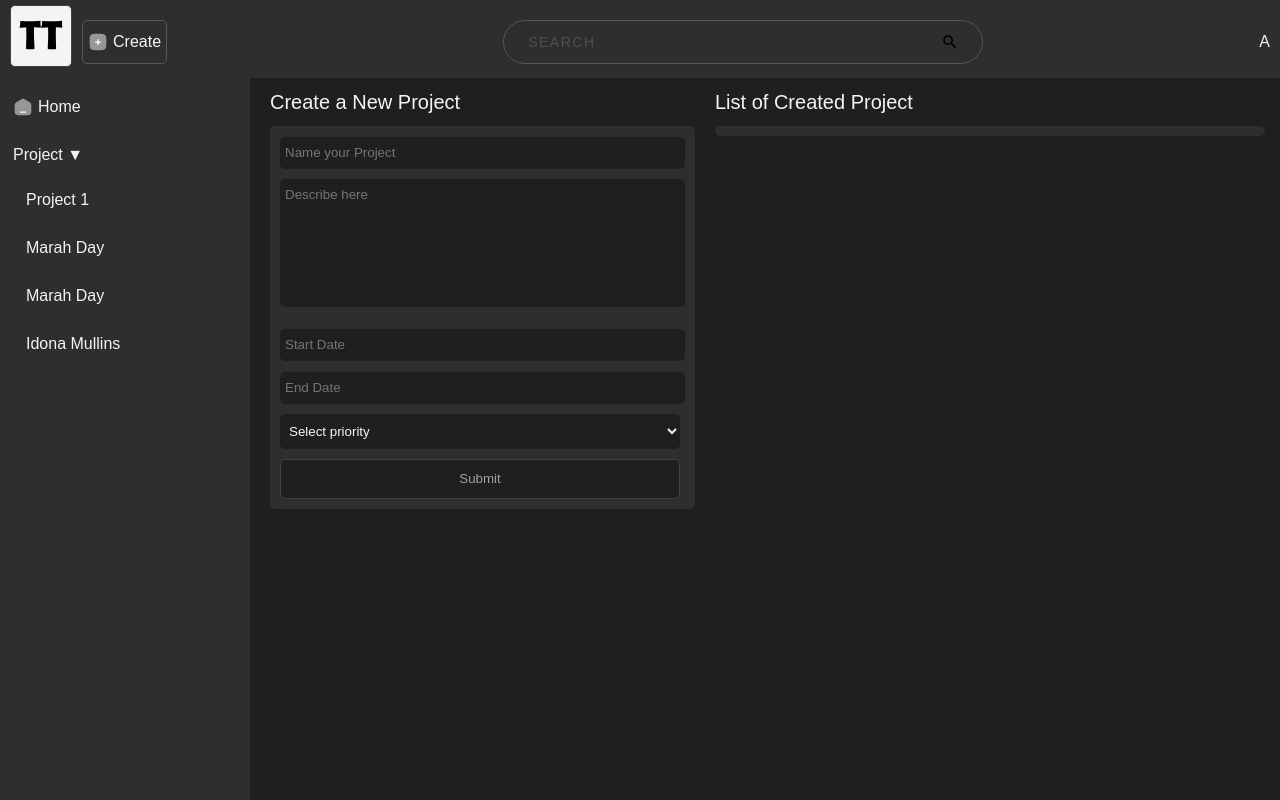
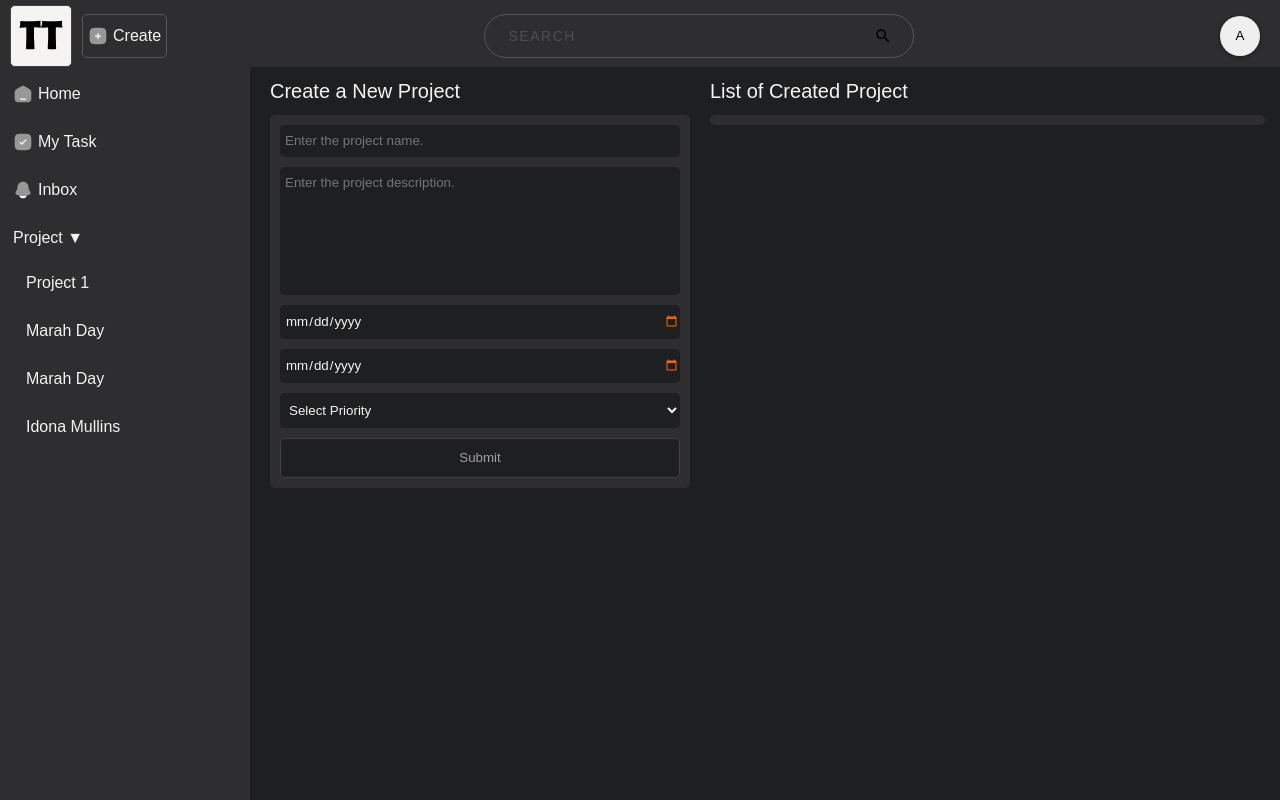
Before and after one commit to pembattech/team-track-v2, a Django app: page /create-project in a window 1280 px wide. Run offline with Django 4.2, Linux system fonts and the light colour scheme; a user stored in the database is signed in; data comes from the database, SQL or seed files in the repository; both versions use the stored data as it was after the commit.

Commit message:
Fix the create project func and minor bug fix

```diff
--- /dev/null
+++ b/base/form.py
@@ -0,0 +1,16 @@
+from django import forms
+from .models import Projects
+
+
+class CreateProjectForm(forms.ModelForm):
+    class Meta:
+        model = Projects
+        fields = ["project_name", "description", "start_date", "end_date", "priority"]
+
+        widgets = {
+            "project_name": forms.TextInput(attrs={"placeholder": "Enter the project name.", "id": "projectname", "class": "input-style"}),
+            "description": forms.Textarea(attrs={"maxlength": "255", "rows": "4", "placeholder": "Enter the project description.", "id": "projectdesc", "class": "input-style"}),
+            "start_date": forms.DateInput(attrs={"type": "date", "id": "createprojectStartDate", "class": "input-style"}),
+            "end_date": forms.DateInput(attrs={"type": "date", "id": "createprojectEndDate", "class": "input-style"}),
+             "priority": forms.Select(attrs={"id": "createpriority", "class": "input-style"})
+        }
--- a/base/templates/base.html
+++ b/base/templates/base.html
@@ -1,4 +1,3 @@
-<!DOCTYPE html>
 <html lang="en">
 
 <head>
@@ -140,8 +139,18 @@
 
     <div class="navbar-right">
         {% if user.is_authenticated %}
-        <p>{% get_initials_of_fullname request.user.username %}</p>
+        <button class="profpic" id="popup-btn" style="color: black;">{% get_initials_of_fullname request.user.username %}</button>
         {% endif %}
+    </div>
+
+    <!-- The popup menu -->
+    <div class="popup-menu popup-style" id="myPopup">
+        <a href="#">
+            <p>Profile</p>
+        </a>
+        <a href="{% url 'logout' %}" class="indicate-danger">
+            <p>Logout</p>
+        </a>
     </div>
 
 
@@ -154,20 +163,18 @@
                     Home
                 </a>
             </li>
-            {% comment %}
-            <!-- <li class="related-btn-img">
-                <a href="{% url 'mytasks' %}" class="full-width">
+            <li class="related-btn-img">
+                <a href="#" class="full-width">
                     <img src="{% static 'image/check-square.svg' %}">
                     My Task
                 </a>
             </li>
             <li class="related-btn-img">
-                <a href="{% url 'inbox' %}" class="full-width">
+                <a href="#" class="full-width">
                     <img src="{% static 'image/bell.svg' %}" alt="">
                     Inbox
                 </a>
-            </li> -->
-            {% endcomment %}
+            </li>
             <li>
                 <div class="collapsible-project">Project ▼</div>
                 <div class="collapsible-content">
@@ -194,10 +201,29 @@
     <div class="container">
         {% block content %}
         {% endblock %}
-
     </div>
 
-    <script src="{% static 'js/main.js'}"></script>
+    <script src="{% static 'js/main.js' %}"></script>
+    <script>
+        // Event listener to show/hide the popup menu when the button is clicked
+        document.getElementById("popup-btn").addEventListener("click", function () {
+            var popup = document.getElementById("myPopup");
+            if (popup.style.display === "block") {
+                hidePopup();
+            } else {
+                showPopup();
+            }
+        });
+
+        // Event listener to hide the popup menu when clicking outside of it
+        window.addEventListener("click", function (event) {
+            var popup = document.getElementById("myPopup");
+            if (event.target !== popup && event.target !== document.getElementById("popup-btn")) {
+                hidePopup();
+            }
+        });
+
+    </script>
 </body>
 
 </html>
--- a/base/templates/create_project.html
+++ b/base/templates/create_project.html
@@ -14,10 +14,10 @@
                 </div>
             </div>
             <div class="project_create_form">
-                <form id="projectForm">
+                <form id="projectForm" action="" method="post">
+                    {% csrf_token %}
                     <div class="form-group">
-                        <input type="text" class="input-style" name="project_name" id="projectname"
-                            placeholder="Name your Project">
+                        {{form.project_name}}
                         <br>
                         <span class="error-message" id="nameError"></span>
                     </div>
@@ -25,8 +25,7 @@
                     <div class="div-space-top"></div>
                     <div class="form-group">
                         <div class="textarea-style textarea-wrapper">
-                            <textarea name="description" maxlength="255" id="projectdesc" rows="4"
-                                placeholder="Describe here"></textarea>
+                            {{form.description}}
                             <span id="charCount">0 / 255 characters used</span>
                         </div>
                         <span class="error-message" id="descError"></span>
@@ -34,30 +33,21 @@
 
                     <div class="div-space-top"></div>
                     <div class="form-group">
-                        <input class="input-style" type="text" id="createprojectStartDate" name="start_date"
-                            onfocus="this.type='date'" onblur="if(!this.value) { this.type='text'; }"
-                            placeholder="Start Date">
+                        {{form.start_date}}
                         <br>
                         <span class="error-message" id="startDateError"></span>
                     </div>
 
                     <div class="div-space-top"></div>
                     <div class="form-group">
-                        <input class="input-style" type="text" id="createprojectEndDate" name="end_date"
-                            onfocus="(this.type='date')" onblur="if(!this.value)this.type='text';"
-                            placeholder="End Date">
+                        {{form.end_date}}
                         <br>
                         <span class="error-message" id="endDateError"></span>
                     </div>
 
                     <div class="div-space-top"></div>
                     <div class="form-group">
-                        <select class="input-style" name="priority" id="createpriority">
-                            <option value="0" selected hidden>Select priority</option>
-                            <option value="low">Low</option>
-                            <option value="medium">Medium</option>
-                            <option value="high">High</option>
-                        </select>
+                        {{form.priority}}
                         <br>
                         <span class="error-message" id="priorityError"></span>
                     </div>
@@ -66,7 +56,6 @@
                     <div class="form-group">
                         <input type="submit" class="button-style" value="Submit">
                     </div>
-
                 </form>
             </div>
         </div>
--- a/base/views.py
+++ b/base/views.py
@@ -2,14 +2,19 @@ from django.shortcuts import render, redirect
 from django.http import HttpResponse
 from django.contrib.auth import authenticate, login, logout
 from django.contrib.auth.forms import UserCreationForm
+from django.contrib.auth.decorators import login_required
 
-from .models import Projects
+from .models import Projects, ProjectUsers, Tasks
 from .utils import *
+from .form import CreateProjectForm
+
 
 # Create your views here.
+@login_required
 def index(request):
     content = {"greeting": greeting, "today_date": today_date}
     return render(request, "home.html", content)
+
 
 def login_user(request):
     print(request)
@@ -46,35 +51,72 @@ def logout_user(request):
     else:
         return HttpResponse("No user is currently logged in.")
 
+
 def register_user(request):
     if request.method == "POST":
         form = UserCreationForm(request.POST)
         print(form)
         if form.is_valid():
-            username = form.cleaned_data['username']
-            password = form.cleaned_data['password']
+            username = form.cleaned_data["username"]
+            password = form.cleaned_data["password"]
             form.save()
 
-            return redirect('login')
+            return redirect("login")
 
     else:
         form = UserCreationForm()
 
     return render(request, "registration/register.html", {"form": form})
 
+
 def project_view(request, project_id):
     project_queryset = Projects.objects.filter(project_id=project_id)[0]
+    task_instances = Tasks.objects.filter(project_id=project_id)
+    memberlist_instances = ProjectUsers.objects.filter(project_id=project_id)
+
+    for member in memberlist_instances:
+        user = member.user_id.username
+        is_owner = member.is_project_owner
+        print(user)
+        print(is_owner)
 
     # Retrieve and print all fields
     fields = project_queryset._meta.fields
 
     for field in fields:
-            print(f"{field.name}: {getattr(project_queryset, field.name)}")
+        print(f"{field.name}: {getattr(project_queryset, field.name)}")
 
-    content = {"project_queryset": project_queryset, "project_title": capitalized_string(project_queryset.project_name)}
+    context = {
+        "project_id": project_id,
+        "project_queryset": project_queryset,
+        "project_title": capitalized_string(project_queryset.project_name),
+        "task_instances": task_instances,
+        "memberlist_instances": memberlist_instances,
+    }
 
-    return render(request, "project.html", content)
+    return render(request, "project.html", context)
 
+
+@login_required
 def create_project(request):
+    if request.method == "POST":
+        form = CreateProjectForm(request.POST)
+        if form.is_valid():
+            project = form.save(
+                commit=False
+            )  # Prevent saving the form before modifying it
+            project.save()  # Save the project first to get the project ID
 
-    return render(request, "create_project.html")
+            # Now, create the relationship between the project and the current user
+            project_user = ProjectUsers.objects.create(
+                user_id=request.user,
+                project_id=project,
+                is_project_owner=True,
+                user_role="Project Owner",
+            )
+
+            return redirect("home")
+    else:
+        form = CreateProjectForm()
+
+    return render(request, "create_project.html", {"form": form})
--- a/static/js/main.js
+++ b/static/js/main.js
@@ -168,22 +168,6 @@ function hidePopup() {
     popup.style.display = "none";
 }
 
-// Function for logout action
-function logout() {
-    // Add your logout code here
-    // For example, redirecting the user to the logout page
-    window.location.href = "logout.php";
-    hidePopup();
-}
-
-// Function for profile edit action
-function editProfile() {
-    // Add your profile edit code here
-    // For example, redirecting the user to the profile edit page
-    window.location.href = "profile.php";
-    hidePopup();
-}
-
 // Event listener to show/hide the popup menu when the button is clicked
 document.getElementById("popup-btn").addEventListener("click", function () {
     var popup = document.getElementById("myPopup");
```
Also changed, not shown: db.sqlite3.
